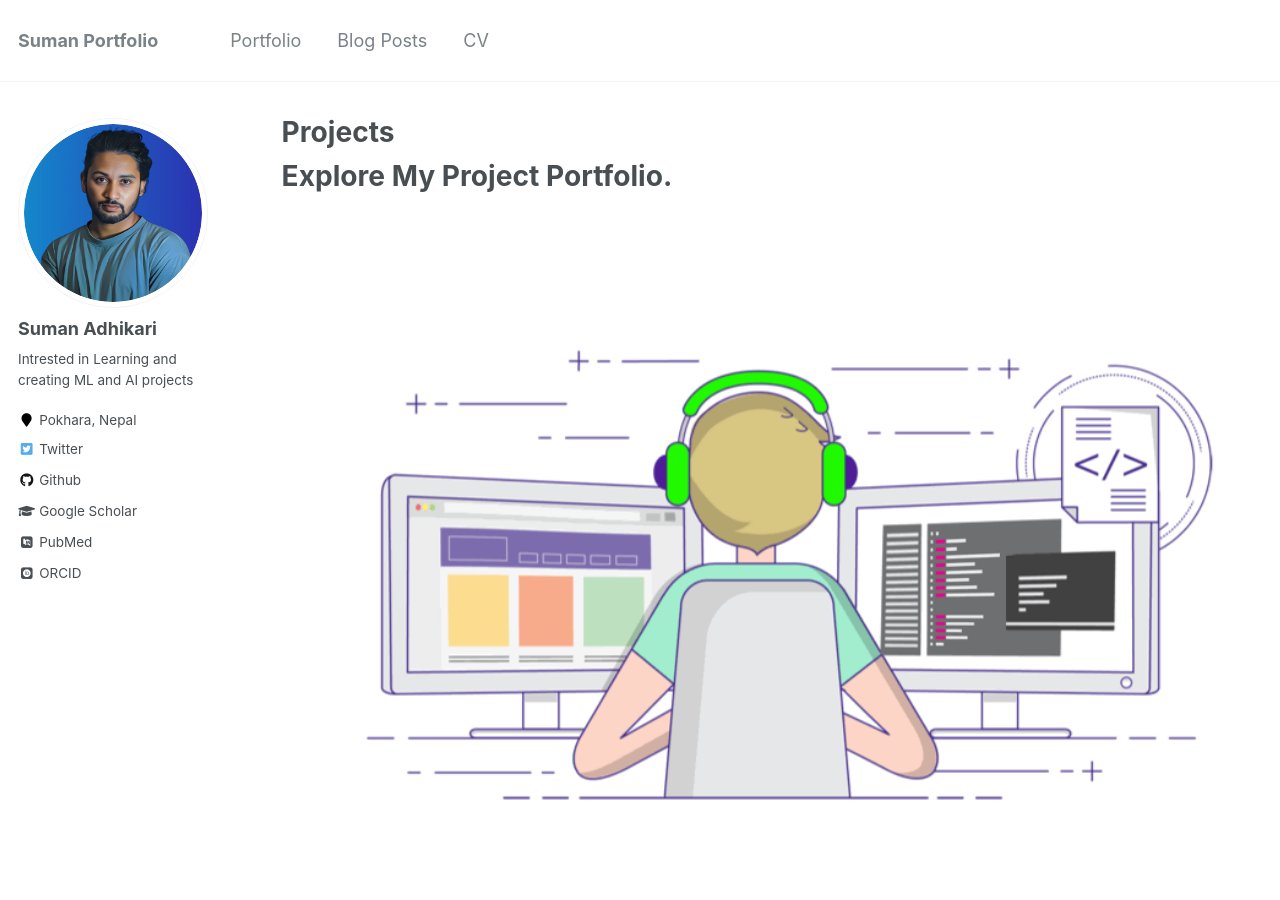
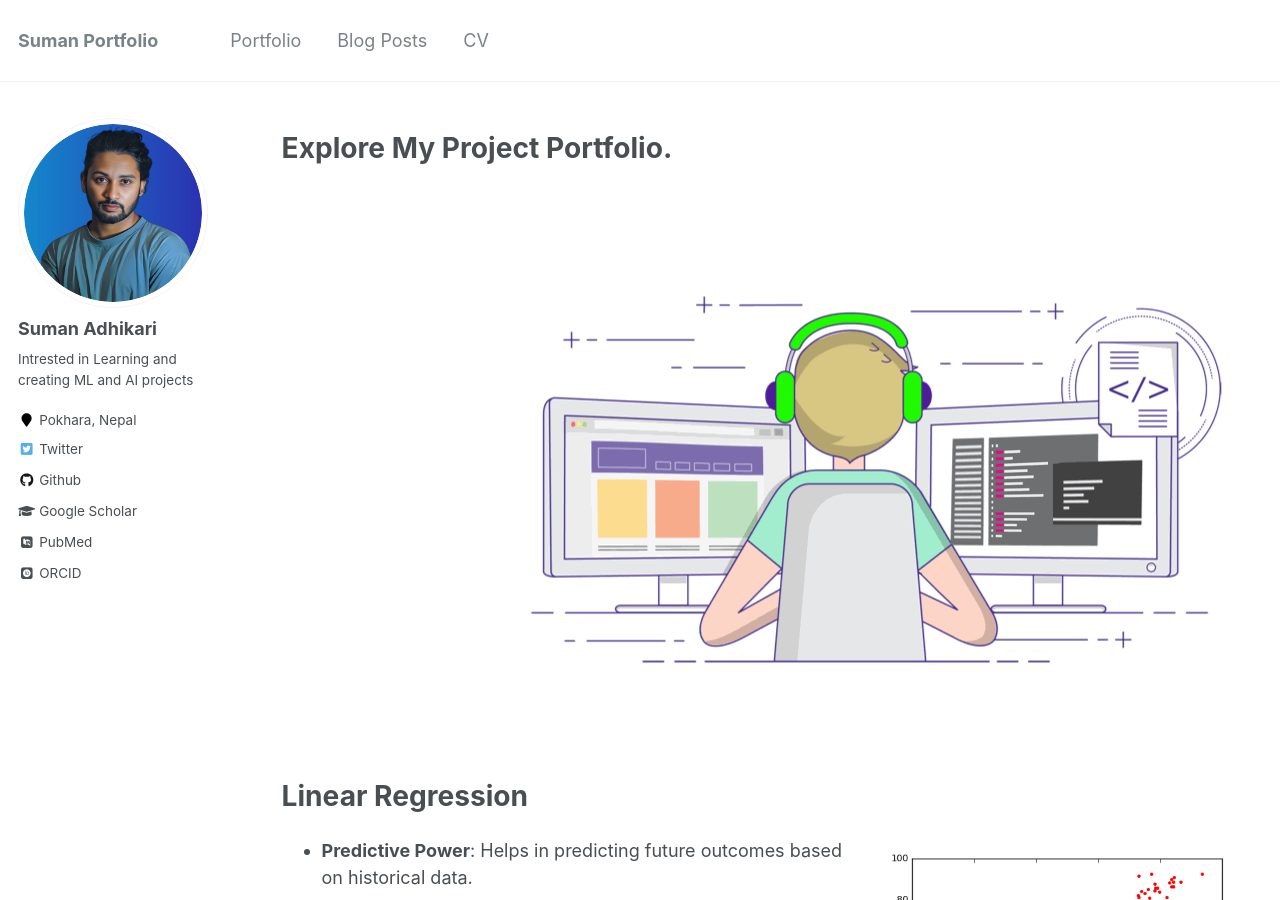
Before and after one commit to thesuman74/portfolio, a Jekyll site: the page built from _pages/works.md, in a window 1280 px wide and 900 px high. Built offline with Jekyll 4.4.1, drawn with Linux system fonts in a browser that asks for light colours; some web fonts are replaced.

Commit message:
workd.md updated

```diff
--- a/_pages/works.md
+++ b/_pages/works.md
@@ -1,6 +1,6 @@
 ---
 layout: archive
-title: "Projects"
+title: ""
 permalink: /projects/
 author_profile: true
 redirect_from:
@@ -15,7 +15,7 @@ redirect_from:
 <!--         <img src="https://cdn.dribbble.com/users/1162077/screenshots/3848914/programmer.gif" alt="Image 1" width="400" height="100%"> -->
     </a>
     <a href="https://example.com/link/to/destination2">
-        <img src="https://thesuman74.github.io/portfolio/images/programmer.gif" alt="Image 2" width="1000" height="100%">
+        <img src="https://thesuman74.github.io/portfolio/images/programmer.gif" alt="Image 2" width="800" height="100%">
     </a>
 </div>
 
@@ -35,7 +35,7 @@ redirect_from:
 
 # NAive Bias algorithms
 <p align="right">
-<a href="https://thesuman74.github.io/portfolio/"><img align="left" alt="coding" width="400" src="https://thesuman74.github.io/portfolio/images/profile.png"></a>
+<a href="https://thesuman74.github.io/portfolio/"><img align="left" alt="coding" width="400" src="https://thesuman74.github.io/portfolio/images/coder.png"></a>
 </p>
 ## I'm a Software Engineering Student .
 
```
